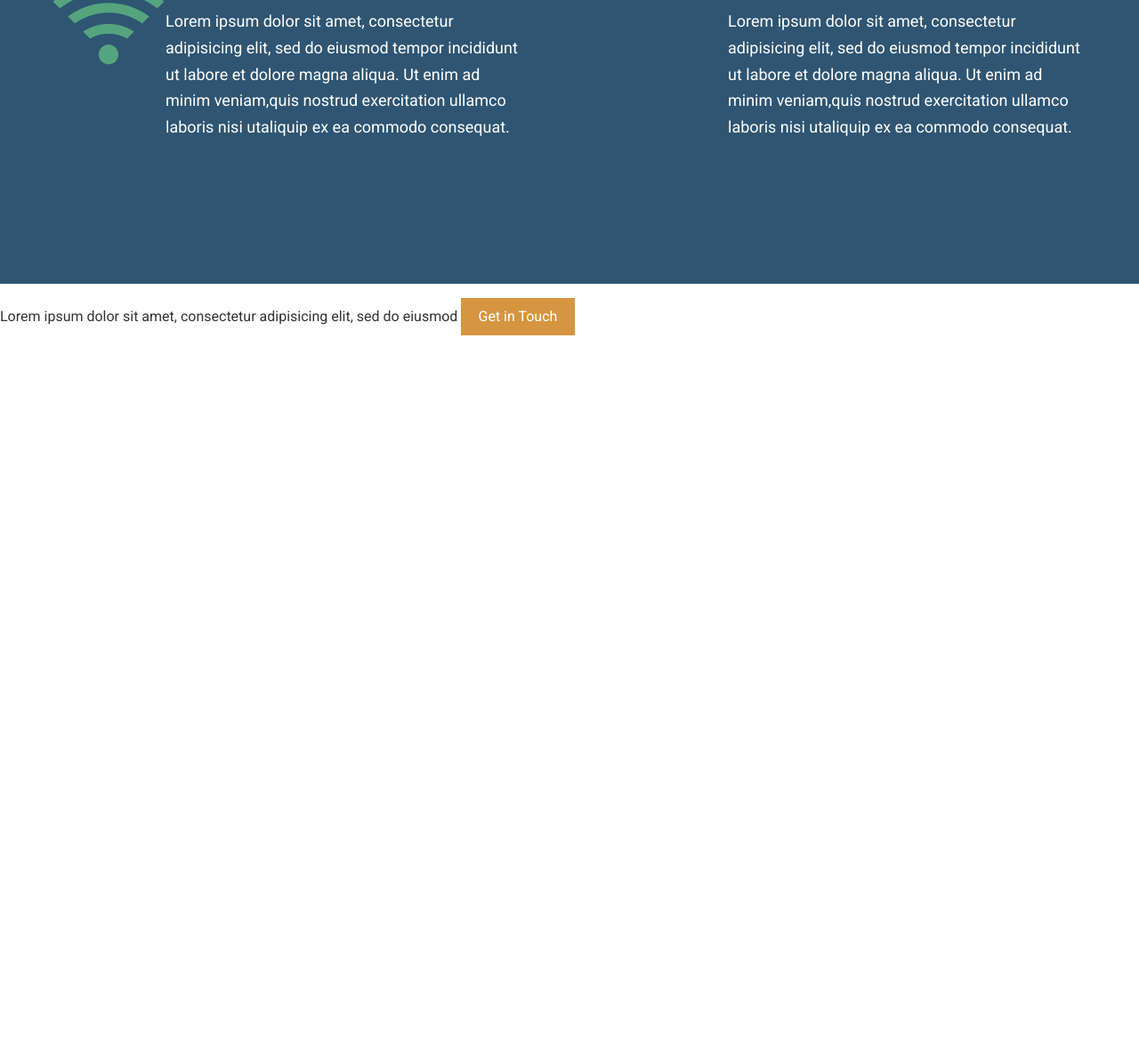
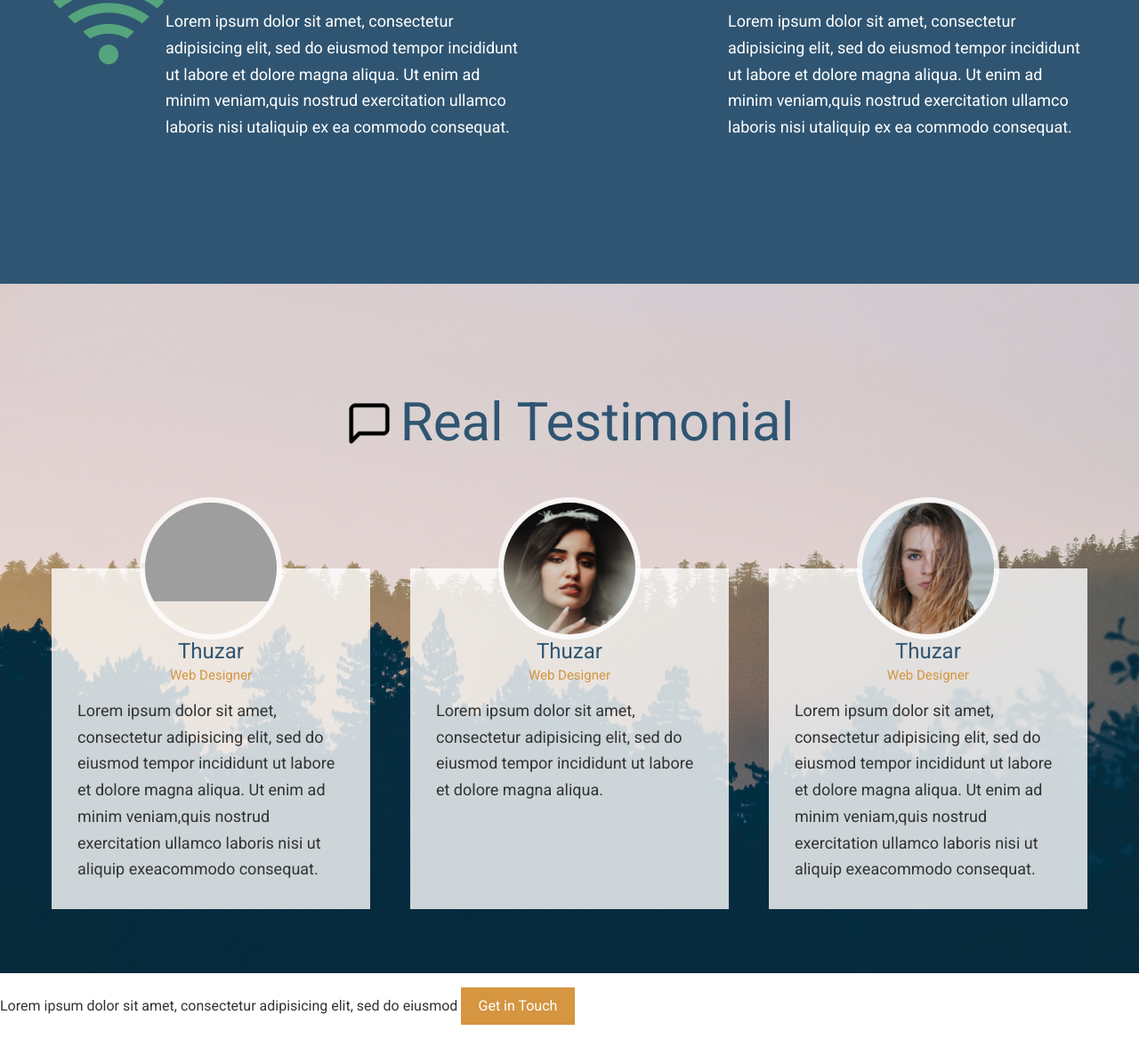
Before and after one commit to ThetTunLearnCode/LearNodeJS, a website: page app/index.html in a window 1280 px wide. Shown: the part 2294-3462 px from the top of the page at 89% size. Before the commit the page ends 2687 px from the top, so only its background shows below. Drawn offline with Linux system fonts and the light colour scheme; grey boxes are pictures that could not be loaded.

Commit message:
added testimonials

```diff
--- a/app/asset/style/main.css
+++ b/app/asset/style/main.css
@@ -11,3 +11,4 @@
 @import "modules/_generic-container-contents.css";
 @import "modules/_section-title.css";
 @import "modules/_feature-item.css";
+@import "modules/_testimonial.css";
--- a/app/asset/style/modules/_page-session.css
+++ b/app/asset/style/modules/_page-session.css
@@ -7,4 +7,17 @@
 		background: $mainBlue;
 		color: #FFF;
 	}
+	&--no-b-padding {
+		padding-bottom: 0px;
+		@mixin atMedium {
+			padding-bottom: 4.5rem;
+		}
+	}
+	&--testimonial {
+		background-color: #e0e6ef;
+		@mixin atMedium {
+			background: url('/asset/images/bg-image.jpg') top center no-repeat;
+			background-size: cover;
+		}
+	}
 }
--- a/app/asset/style/modules/_row.css
+++ b/app/asset/style/modules/_row.css
@@ -1,5 +1,8 @@
 .row {
 	@mixin clearfix;
+	&--t-padding {
+		padding-top: 80px;
+	}
 	&__mobile-margin-b {
 		margin-bottom: 1rem;
 	}
@@ -10,6 +13,9 @@
 	&--gutters-learge {
 		margin-right: -100px;
 	}
+	&--gutters-small {
+		margin-right: -45px;
+	}
 
 	&--gutters > div {
 		padding-right: 65px;
@@ -17,6 +23,10 @@
 
 	&--gutters-learge > div {
 		padding-right: 100px;
+	}
+
+	&--gutters-small > div {
+		padding-right: 45px;
 	}
 
 	@mixin atMedium {
@@ -33,4 +43,15 @@
 			width: 50%;
 		}
 	}
+	/*Adding Flex*/
+	&--equla-height {
+		@mixin atMedium {
+			display: flex;
 		}
+
+		& > div {
+			display: flex;
+			float: none;
+		}
+	}
+}
--- a/app/asset/style/modules/_section-title.css
+++ b/app/asset/style/modules/_section-title.css
@@ -7,6 +7,8 @@
 	}
 
 	&__icon {
+		position: relative;
+		top: 8px;
 		max-height: 3.375rem;
 		display: block;
 		margin-left: auto;
@@ -23,4 +25,7 @@
 	strong {
 		font-weight: 500;
 	}
+	&--blue {
+		color: $mainBlue;
+	}
 }
--- /dev/null
+++ b/app/asset/style/modules/_testimonial.css
@@ -0,0 +1,36 @@
+.testimonial {
+	background: rgba(255, 255, 255, .8);
+	padding: 0 18px 1px 18px;
+	margin-bottom: 98px;
+	@mixin atMedium {
+		margin-bottom: 0px;
+		padding: 0 1.8125rem 1px 1.8125rem;
+	}
+	&--last {
+		margin-bottom: 0px;
+	}
+	&__photo {
+		border-radius: 50%;
+		overflow: hidden;
+		width: 160px;
+		height: 160px;
+		margin: 0 auto -80px auto;
+		position: relative;
+		top: -80px;
+		border: 6px solid rgba(255, 255, 255, .8);
+	}
+	&__title {
+		text-align: center;
+		color: $mainBlue;
+		font-size: 1.5rem;
+		font-weight: 500;
+		margin: 0;
+	}
+	&__subtitle {
+		text-align: center;
+		color: $mainOrange;
+		font-size: 0.9375rem;
+		font-weight: 400;
+		margin: .25rem 0 1rem;
+	}
+}
--- a/app/asset/style/modules/_wapper.css
+++ b/app/asset/style/modules/_wapper.css
@@ -8,6 +8,14 @@
 	&--medium {
 		max-width: 976px;
 	}
+	&--no-padding {
+		padding-left: 0;
+		padding-right: 0;
+		@mixin atMedium {
+			padding-left: 18px;
+			padding-right: 18px;
+		}
+	}
 	.wapper {
 		padding-left: 0;
 		padding-right: 0;
--- a/app/index.html
+++ b/app/index.html
@@ -93,6 +93,55 @@
 			</div>
 		</div>
 	</div>
+	<div class="page-session page-session--no-b-padding page-session--testimonial">
+		<div class="wapper wapper--no-padding">
+			<h2 class="session-title session-title--blue"> <img  class="session-title__icon" src="asset/images/message.png">Real <strong>Testimonial</strong></h2>
+
+			<div class="row row--gutters row--equla-height row--gutters-small row--t-padding generic-container-contents">
+				<div class="row__medium-4">
+					<div class="testimonial">
+						<div class="testimonial__photo">
+							<img src="asset/images/person1.jpg">
+						</div>
+						<h3 class="testimonial__title">Thuzar</h3>
+						<h4 class="testimonial__subtitle">Web Designer</h4>
+						<p>
+							Lorem ipsum dolor sit amet, consectetur adipisicing elit, sed do eiusmod
+							tempor incididunt ut labore et dolore magna aliqua. Ut enim ad minim veniam,quis nostrud exercitation ullamco laboris nisi ut aliquip exeacommodo consequat.
+						</p>
+					</div>
+				</div>
+
+				<div class="row__medium-4">
+					<div class="testimonial">
+						<div class="testimonial__photo">
+							<img src="asset/images/person3.jpg">
+						</div>
+						<h3 class="testimonial__title">Thuzar</h3>
+						<h4 class="testimonial__subtitle">Web Designer</h4>
+						<p>
+							Lorem ipsum dolor sit amet, consectetur adipisicing elit, sed do eiusmod
+							tempor incididunt ut labore et dolore magna aliqua.
+						</p>
+					</div>
+				</div>
+
+				<div class="row__medium-4">
+					<div class="testimonial testimonial--last">
+						<div class="testimonial__photo">
+							<img src="asset/images/person4.jpg">
+						</div>
+						<h3 class="testimonial__title">Thuzar</h3>
+						<h4 class="testimonial__subtitle">Web Designer</h4>
+						<p>
+							Lorem ipsum dolor sit amet, consectetur adipisicing elit, sed do eiusmod
+							tempor incididunt ut labore et dolore magna aliqua. Ut enim ad minim veniam,quis nostrud exercitation ullamco laboris nisi ut aliquip exeacommodo consequat.
+						</p>
+					</div>
+				</div>
+			</div>
+		</div>
+	</div>
 
 	<footer>
 		<p>Lorem ipsum dolor sit amet, consectetur adipisicing elit, sed do eiusmod <a href="" class="btn btn--orange">Get in Touch</a></p>
--- a/app/temp/style/main.css
+++ b/app/temp/style/main.css
@@ -462,6 +462,19 @@ img {
 		max-width: 976px;
 	}
 
+.wapper--no-padding {
+		padding-left: 0;
+		padding-right: 0;
+	}
+
+@media(min-width: 800px) {
+
+.wapper--no-padding {
+			padding-left: 18px;
+			padding-right: 18px
+	}
+	}
+
 .wapper .wapper {
 		padding-left: 0;
 		padding-right: 0;
@@ -481,6 +494,29 @@ img {
 .page-session--blue {
 		background: #2f5572;
 		color: #FFF;
+	}
+
+.page-session--no-b-padding {
+		padding-bottom: 0px;
+	}
+
+@media(min-width: 800px) {
+
+.page-session--no-b-padding {
+			padding-bottom: 4.5rem
+	}
+	}
+
+.page-session--testimonial {
+		background-color: #e0e6ef;
+	}
+
+@media(min-width: 800px) {
+
+.page-session--testimonial {
+			background: url('/asset/images/bg-image.jpg') top center no-repeat;
+			background-size: cover
+	}
 	}
 
 .headline {
@@ -543,6 +579,10 @@ img {
 		display: table;
 	}
 
+.row--t-padding {
+		padding-top: 80px;
+	}
+
 .row__mobile-margin-b {
 		margin-bottom: 1rem;
 	}
@@ -555,12 +595,20 @@ img {
 		margin-right: -100px;
 	}
 
+.row--gutters-small {
+		margin-right: -45px;
+	}
+
 .row--gutters > div {
 		padding-right: 65px;
 	}
 
 .row--gutters-learge > div {
 		padding-right: 100px;
+	}
+
+.row--gutters-small > div {
+		padding-right: 45px;
 	}
 
 @media(min-width: 800px) {
@@ -576,6 +624,20 @@ img {
 			float: left;
 			width: 50%;
 		}
+	}
+
+/*Adding Flex*/
+
+@media(min-width: 800px) {
+
+.row--equla-height {
+			display: flex
+	}
+	}
+
+.row--equla-height > div {
+			display: flex;
+			float: none;
 		}
 
 .generic-container-contents p {
@@ -604,6 +666,8 @@ img {
 	}
 
 .session-title__icon {
+		position: relative;
+		top: 8px;
 		max-height: 3.375rem;
 		display: block;
 		margin-left: auto;
@@ -623,6 +687,10 @@ img {
 
 .session-title strong {
 		font-weight: 500;
+	}
+
+.session-title--blue {
+		color: #2f5572;
 	}
 
 .feature-item {
@@ -666,3 +734,48 @@ img {
 			font-size: 1.875rem
 	}
 	}
+
+.testimonial {
+	background: rgba(255, 255, 255, .8);
+	padding: 0 18px 1px 18px;
+	margin-bottom: 98px;
+}
+
+@media(min-width: 800px) {
+
+.testimonial {
+		margin-bottom: 0px;
+		padding: 0 1.8125rem 1px 1.8125rem
+}
+	}
+
+.testimonial--last {
+		margin-bottom: 0px;
+	}
+
+.testimonial__photo {
+		border-radius: 50%;
+		overflow: hidden;
+		width: 160px;
+		height: 160px;
+		margin: 0 auto -80px auto;
+		position: relative;
+		top: -80px;
+		border: 6px solid rgba(255, 255, 255, .8);
+	}
+
+.testimonial__title {
+		text-align: center;
+		color: #2f5572;
+		font-size: 1.5rem;
+		font-weight: 500;
+		margin: 0;
+	}
+
+.testimonial__subtitle {
+		text-align: center;
+		color: #d59541;
+		font-size: 0.9375rem;
+		font-weight: 400;
+		margin: .25rem 0 1rem;
+	}
```
Also changed, not shown: app/asset/images/bg-image.jpg (added), app/asset/images/forest1.jpg (deleted), app/asset/images/message.png (added), app/asset/images/person3.jpg (added), app/asset/images/person4.jpg (added), 1 other file. Lines whose indentation alone changed are shown as unchanged.
